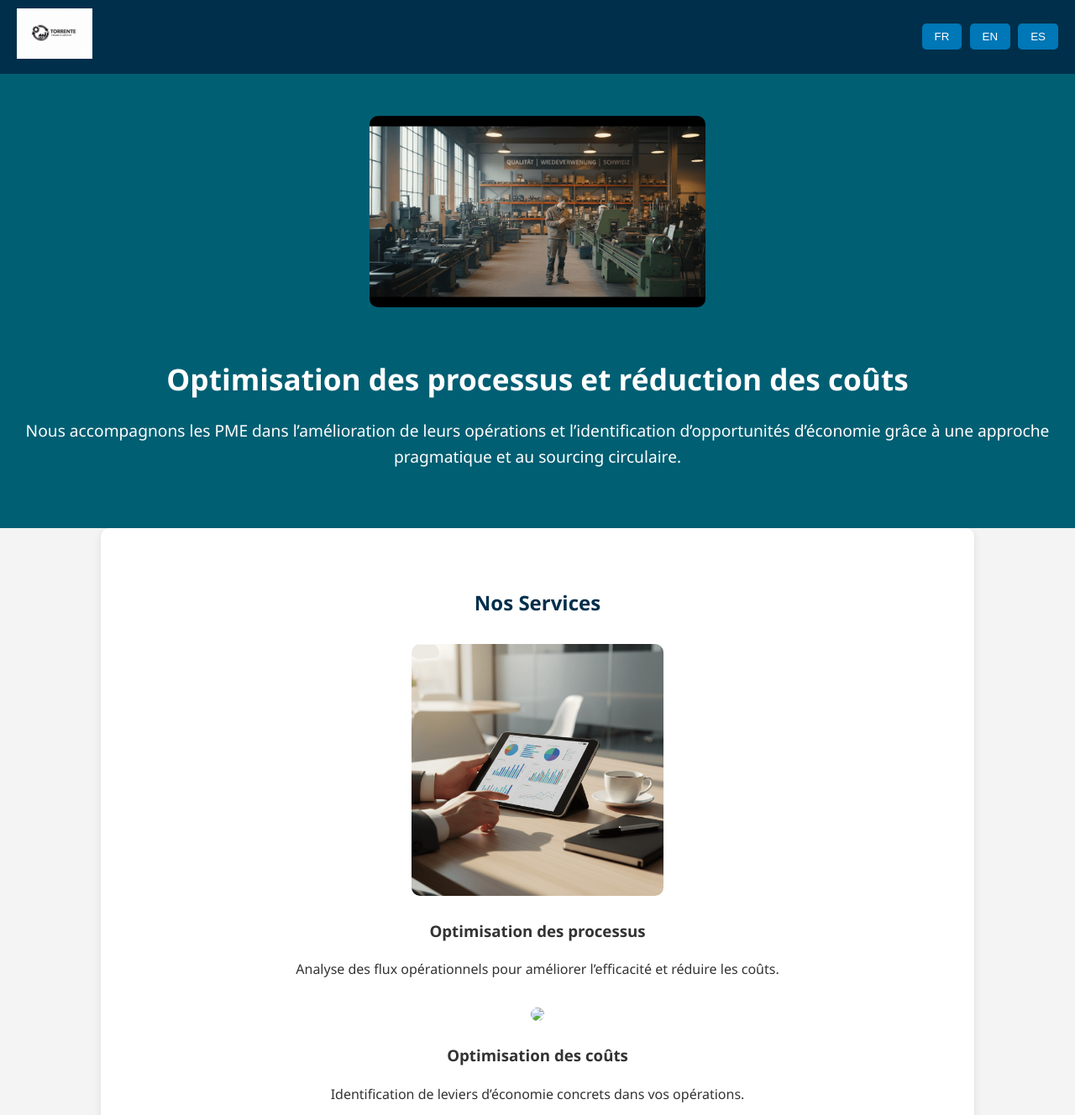
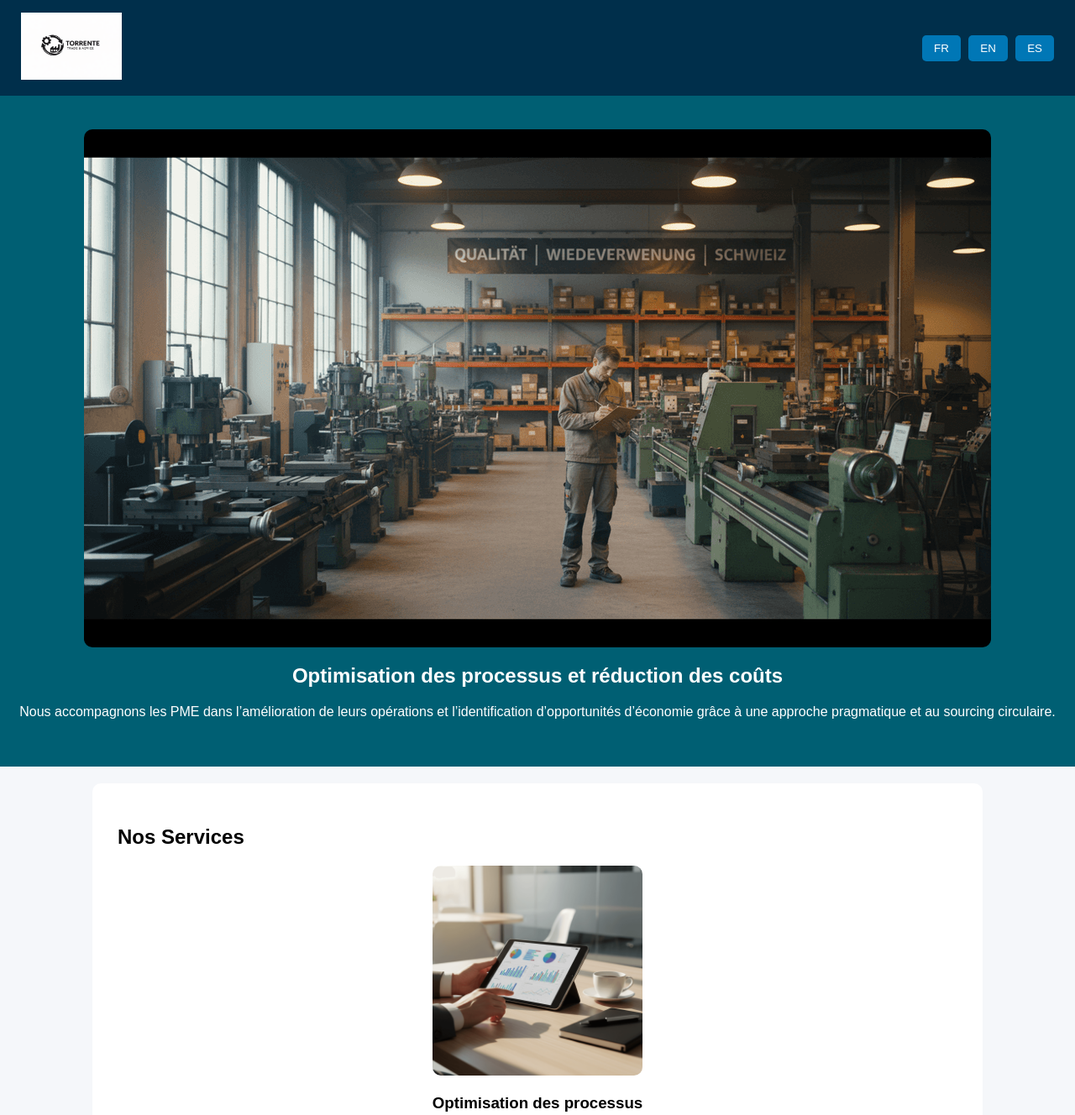
Before and after one commit to catorralvo/torrentetrade, a plain HTML site: page index.html in a window 1280 px wide. Shown: the top 1328 px of the page at 84% size. Drawn offline with Linux system fonts and the light colour scheme.

Commit message:
Update style.css

```diff
--- a/style.css
+++ b/style.css
@@ -1,112 +1,108 @@
 body {
-    font-family: 'Segoe UI', Tahoma, Geneva, Verdana, sans-serif;
     margin: 0;
-    padding: 0;
-    line-height: 1.6;
-    background: #f4f4f4;
-    color: #333;
+    font-family: Arial, sans-serif;
+    background: #f5f7fa;
 }
 
+/* HEADER */
 header {
     display: flex;
     justify-content: space-between;
     align-items: center;
-    padding: 10px 20px;
-    background-color: #002f4b;
+    background: #002f4b;
+    padding: 15px 25px;
 }
 
-header .logo img {
-    height: 60px;
+.logo img {
+    height: 80px; /* MÁS GRANDE */
 }
 
-header .lang-buttons button {
+.lang-buttons button {
+    padding: 8px 14px;
     margin-left: 5px;
-    padding: 8px 15px;
+    border: none;
     background: #0077b6;
-    color: #fff;
-    border: none;
+    color: white;
+    cursor: pointer;
     border-radius: 5px;
-    cursor: pointer;
 }
 
-header .lang-buttons button:hover {
-    background: #0096c7;
-}
-
+/* HERO */
 .hero {
     text-align: center;
-    padding: 50px 20px;
+    padding: 40px 20px;
     background: #005f73;
-    color: #fff;
+    color: white;
 }
 
 .hero img {
-    max-width: 400px;
-    margin-bottom: 20px;
+    display: block;
+    margin: 0 auto;
+    max-width: 90%;
     border-radius: 10px;
 }
 
-.hero h1 {
-    font-size: 2.2em;
-    margin-bottom: 15px;
-}
-
-.hero p {
-    font-size: 1.2em;
-}
-
-.services, .opportunity, .sell, .contact {
-    padding: 50px 20px;
+/* SECCIONES */
+.services, .process, .opportunity, .sell, .contact {
+    background: white;
+    margin: 20px auto;
+    padding: 30px;
     max-width: 1000px;
-    margin: auto;
-    background: #fff;
-    margin-bottom: 20px;
     border-radius: 10px;
-    box-shadow: 0px 3px 10px rgba(0,0,0,0.1);
-}
-
-.services h2, .opportunity h2, .sell h2, .contact h2 {
-    text-align: center;
-    color: #002f4b;
-    margin-bottom: 30px;
 }
 
 .service-item {
+    margin-bottom: 20px;
     text-align: center;
-    margin-bottom: 30px;
 }
 
 .service-item img {
     width: 100%;
-    max-width: 300px;
+    max-width: 250px;
     border-radius: 10px;
 }
 
+/* FORM */
 form {
     display: flex;
     flex-direction: column;
-    max-width: 500px;
-    margin: auto;
 }
 
-form input, form textarea {
+input, textarea {
     padding: 12px;
-    margin-bottom: 15px;
+    margin-bottom: 10px;
     border-radius: 6px;
     border: 1px solid #ccc;
-    font-size: 1em;
 }
 
-form button {
+button {
     padding: 14px;
-    font-size: 1.1em;
     background: #0077b6;
-    color: #fff;
+    color: white;
     border: none;
     border-radius: 6px;
     cursor: pointer;
 }
 
-form button:hover {
-    background: #0096c7;
+/* FOOTER */
+footer {
+    text-align: center;
+    padding: 20px;
+    background: #002f4b;
+    color: white;
 }
+
+/* 📱 MOBILE */
+@media (max-width: 768px) {
+    .logo img {
+        height: 60px;
+    }
+
+    .hero h1 {
+        font-size: 1.5em;
+    }
+
+    .services, .process, .contact {
+        padding: 20px;
+    }
+}
```
